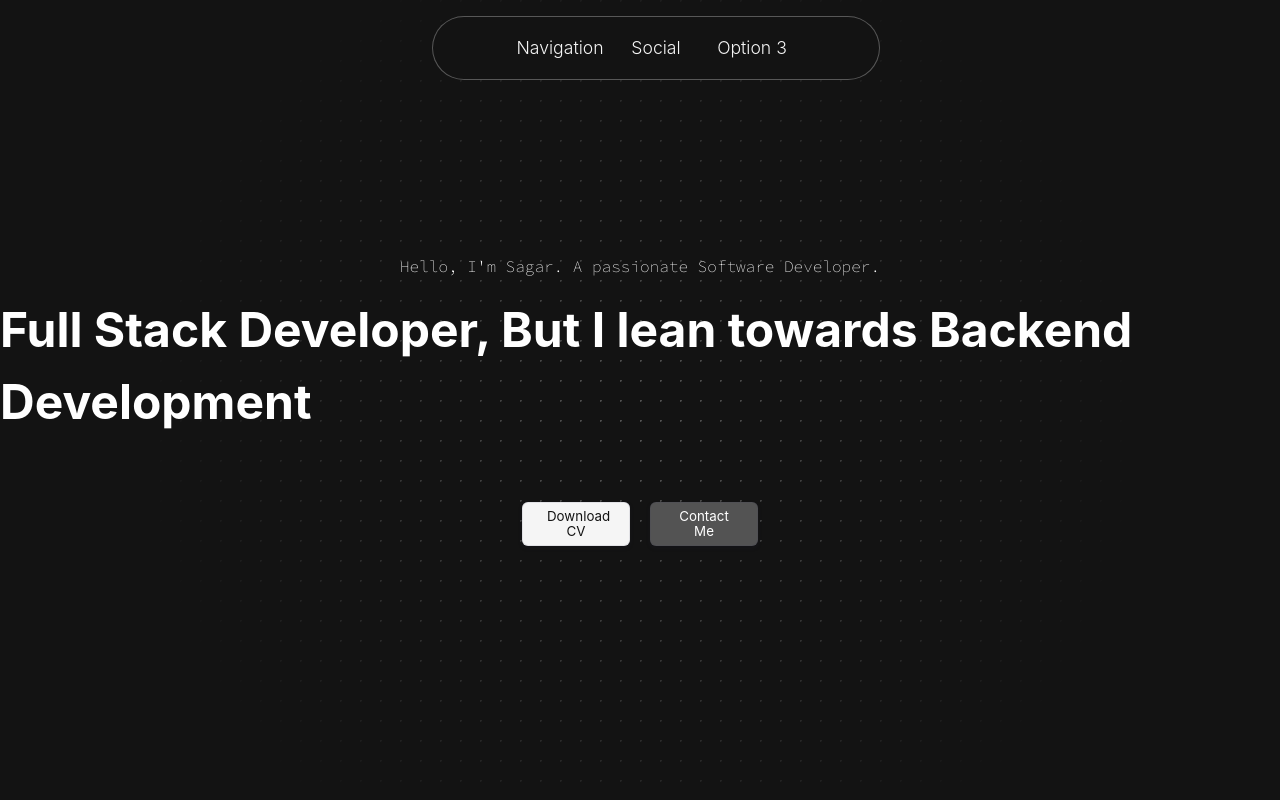
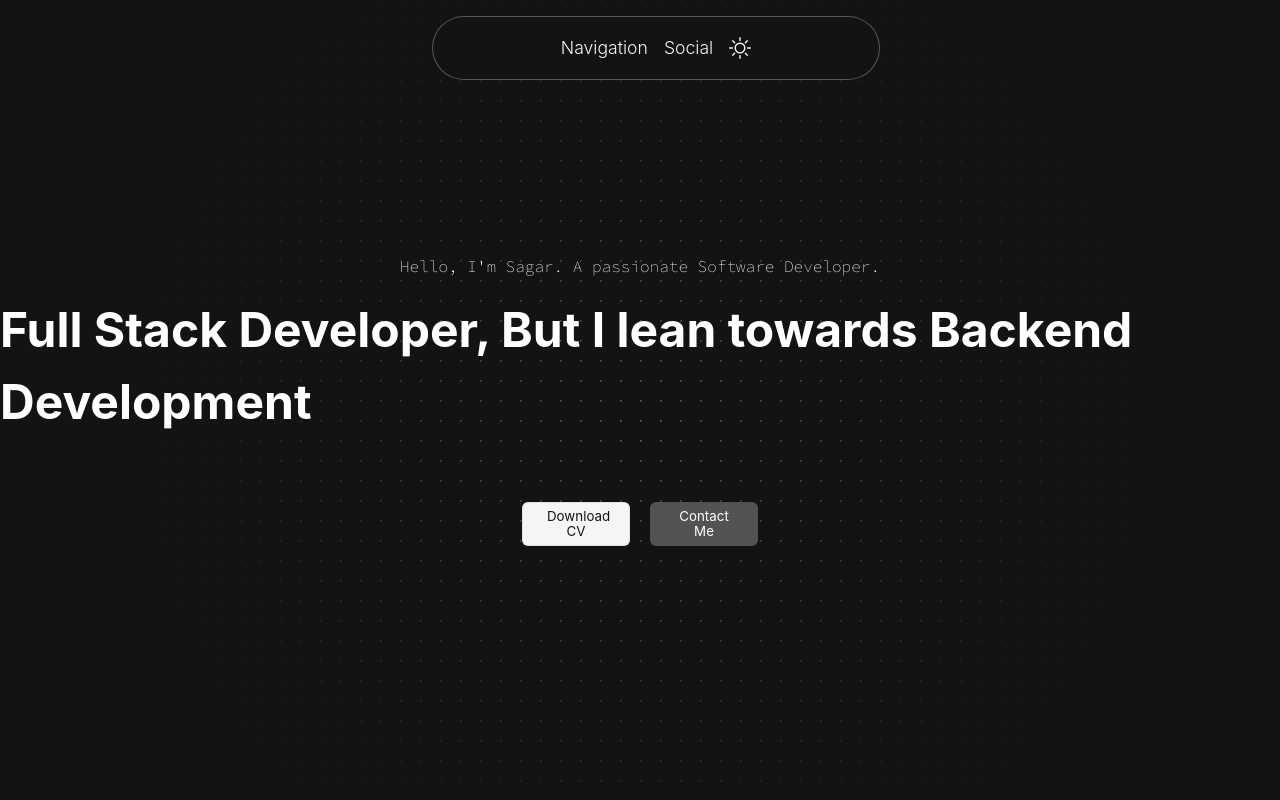
Before and after one commit to sdhone98/portfolio-v2, a React (Vite) app: page / in a window 1280 px wide. Shown: the top 800 px of the page. Built offline with nearby package versions, Linux system fonts and the light colour scheme.

Commit message:
NavBar update

```diff
--- a/src/App.css
+++ b/src/App.css
@@ -7,5 +7,5 @@
 
 body {
   background: rgb(19, 19, 19);
-  color: antiquewhite;
+  color: rgb(245, 245, 245);
 }
--- a/src/componets/NavBar/MenuOption.jsx
+++ b/src/componets/NavBar/MenuOption.jsx
@@ -6,20 +6,28 @@ const MenuOption = ({
   optionValues,
   parentState,
   setParentState,
+}) => {
+  const [isDarkMode, setDarkMode] = useState(true);
 
-}) => {
+  const toggleSwitchMode = (event) => {
+    console.log("EVENET ===> ", event.target.tagName.tolowerCase());
 
+    if (event.target.tagName.tolowerCase() == '')
+    setDarkMode((isDarkMode) => !isDarkMode);
+  };
 
+  useEffect(() => {
+    console.log("NAV OPTION CLICK ==> ", id, isDarkMode);
+  }, [isDarkMode]);
 
   const scrollToSection = (name, ref) => {
-    console.log("REF == > ", name, ref, " : ===== : ", ref.current);
     if (ref && ref.current) {
       ref.current.scrollIntoView({ behavior: "smooth", block: "start" });
     }
   };
 
   const switchTab = (name) => {
-    set
+    set;
     // switch (name) {
     //   case "Home":
     //     console.log("TAB ========> ", name);
@@ -58,13 +66,18 @@ const MenuOption = ({
     !parentState && setPopUpState(false);
   }, [parentState]);
 
-  const openInNewTab = (url) => {
+  // const openInNewTab = (url) => {
+  //   const newWindow = window.open(url, "_blank", "noopener,noreferrer");
+  //   if (newWindow) newWindow.opener = url;
+  // };
+
+  const openInNewTabNEW = (url) => {
     const newWindow = window.open(url, "_blank", "noopener,noreferrer");
     if (newWindow) newWindow.opener = null;
   };
 
   const subMenuCustomStyle = {
-    marginTop: "4.9rem",
+    marginTop: "2.5rem",
     padding: " .5rem",
     position: "absolute",
     zIndex: "99",
@@ -90,11 +103,13 @@ const MenuOption = ({
 
   return (
     <div
+      id={id}
       className="menu-option"
       onMouseEnter={handleMouseEnter}
       onMouseLeave={handleMouseLeave}
+      onClick={() => toggleSwitchMode(event)}
     >
-      {
+      {/* {
         <label
           style={{
             color: "rgb(245,245,245)",
@@ -104,14 +119,15 @@ const MenuOption = ({
         >
           {optionName}
         </label>
-      }
+      } */}
+      {optionName}
       {popUpState && optionValues.length ? (
         <div className="sub-menu" style={subMenuCustomStyle}>
           {optionValues.map((subOption, index) => (
             <div
               key={index}
               className="sub-menu-option"
-              onClick={() => scrollToSection(subOption.name,event)}
+              onClick={() => openInNewTabNEW(optionValues.url)}
               style={{
                 width: "100%",
                 margin: "2px",
--- a/src/componets/NavBar/MenuOption.scss
+++ b/src/componets/NavBar/MenuOption.scss
@@ -1,11 +1,13 @@
 .menu-option {
-  width: 5rem;
+  width: fit-content;
   display: flex;
   flex-direction: column;
   align-items: center;
   margin: 0.5rem;
   font-size: 1.1rem;
   font-weight: 300;
+  padding: 2.5rem 0;
+
 
   label:hover {
     cursor: pointer;
@@ -22,3 +24,10 @@
     }
   }
 }
+
+.menu-option:hover {
+  // background: red;
+  path {
+    fill: blue;
+  }
+}
--- a/src/componets/NavBar/NavBar.jsx
+++ b/src/componets/NavBar/NavBar.jsx
@@ -1,9 +1,10 @@
 import React, { useState, useRef } from "react";
 import "./NavBar.scss";
 import MenuOption from "./MenuOption";
-const NavBar = ({ homeRef, contactRef, projectRef, experienceRef}) => {
+const NavBar = ({ homeRef, contactRef, projectRef, experienceRef }) => {
+  const [parentState, setParentState] = useState(false);
 
-  const [parentState, setParentState] = useState(false);
+  const svgStrokeColor = "rgb(245,245,245)"
 
   const data = [
     {
@@ -42,13 +43,13 @@ const NavBar = ({ homeRef, contactRef, projectRef, experienceRef}) => {
               xmlns="http://www.w3.org/2000/svg"
               width="16"
               height="16"
-              fill="currentColor"
+              fill={svgStrokeColor}
               viewBox="0 0 16 16"
             >
               <path d="M8 0C3.58 0 0 3.58 0 8c0 3.54 2.29 6.53 5.47 7.59.4.07.55-.17.55-.38 0-.19-.01-.82-.01-1.49-2.01.37-2.53-.49-2.69-.94-.09-.23-.48-.94-.82-1.13-.28-.15-.68-.52-.01-.53.63-.01 1.08.58 1.23.82.72 1.21 1.87.87 2.33.66.07-.52.28-.87.51-1.07-1.78-.2-3.64-.89-3.64-3.95 0-.87.31-1.59.82-2.15-.08-.2-.36-1.02.08-2.12 0 0 .67-.21 2.2.82.64-.18 1.32-.27 2-.27s1.36.09 2 .27c1.53-1.04 2.2-.82 2.2-.82.44 1.1.16 1.92.08 2.12.51.56.82 1.27.82 2.15 0 3.07-1.87 3.75-3.65 3.95.29.25.54.73.54 1.48 0 1.07-.01 1.93-.01 2.2 0 .21.15.46.55.38A8.01 8.01 0 0 0 16 8c0-4.42-3.58-8-8-8" />
             </svg>
           ),
-          url: "#",
+          url: "https://github.com/sdhone98",
         },
         {
           name: "Linkedin",
@@ -57,13 +58,13 @@ const NavBar = ({ homeRef, contactRef, projectRef, experienceRef}) => {
               xmlns="http://www.w3.org/2000/svg"
               width="16"
               height="16"
-              fill="currentColor"
+              fill={svgStrokeColor}
               viewBox="0 0 16 16"
             >
               <path d="M0 1.146C0 .513.526 0 1.175 0h13.65C15.474 0 16 .513 16 1.146v13.708c0 .633-.526 1.146-1.175 1.146H1.175C.526 16 0 15.487 0 14.854zm4.943 12.248V6.169H2.542v7.225zm-1.2-8.212c.837 0 1.358-.554 1.358-1.248-.015-.709-.52-1.248-1.342-1.248S2.4 3.226 2.4 3.934c0 .694.521 1.248 1.327 1.248zm4.908 8.212V9.359c0-.216.016-.432.08-.586.173-.431.568-.878 1.232-.878.869 0 1.216.662 1.216 1.634v3.865h2.401V9.25c0-2.22-1.184-3.252-2.764-3.252-1.274 0-1.845.7-2.165 1.193v.025h-.016l.016-.025V6.169h-2.4c.03.678 0 7.225 0 7.225z" />
             </svg>
           ),
-          url: "#",
+          url: "https://www.linkedin.com/in/sagar-dhone-817b2a190/",
         },
         {
           name: "Twitter",
@@ -72,33 +73,28 @@ const NavBar = ({ homeRef, contactRef, projectRef, experienceRef}) => {
               xmlns="http://www.w3.org/2000/svg"
               width="16"
               height="16"
-              fill="currentColor"
+              fill={svgStrokeColor}
               viewBox="0 0 16 16"
             >
               <path d="M12.6.75h2.454l-5.36 6.142L16 15.25h-4.937l-3.867-5.07-4.425 5.07H.316l5.733-6.57L0 .75h5.063l3.495 4.633L12.601.75Zm-.86 13.028h1.36L4.323 2.145H2.865z" />
             </svg>
           ),
-          url: "#",
-        },
-        {
-          name: "Facebook",
-          svgCode: (
-            <svg
-              xmlns="http://www.w3.org/2000/svg"
-              width="16"
-              height="16"
-              fill="currentColor"
-              viewBox="0 0 16 16"
-            >
-              <path d="M16 8.049c0-4.446-3.582-8.05-8-8.05C3.58 0-.002 3.603-.002 8.05c0 4.017 2.926 7.347 6.75 7.951v-5.625h-2.03V8.05H6.75V6.275c0-2.017 1.195-3.131 3.022-3.131.876 0 1.791.157 1.791.157v1.98h-1.009c-.993 0-1.303.621-1.303 1.258v1.51h2.218l-.354 2.326H9.25V16c3.824-.604 6.75-3.934 6.75-7.951" />
-            </svg>
-          ),
-          url: "#",
+          url: "https://twitter.com/sdhone98",
         },
       ],
     },
     {
-      name: "Option 3",
+      name: (
+        <svg
+          xmlns="http://www.w3.org/2000/svg"
+          width="22"
+          height="22"
+          fill={svgStrokeColor}
+          viewBox="0 0 16 16"
+        >
+          <path d="M8 11a3 3 0 1 1 0-6 3 3 0 0 1 0 6m0 1a4 4 0 1 0 0-8 4 4 0 0 0 0 8M8 0a.5.5 0 0 1 .5.5v2a.5.5 0 0 1-1 0v-2A.5.5 0 0 1 8 0m0 13a.5.5 0 0 1 .5.5v2a.5.5 0 0 1-1 0v-2A.5.5 0 0 1 8 13m8-5a.5.5 0 0 1-.5.5h-2a.5.5 0 0 1 0-1h2a.5.5 0 0 1 .5.5M3 8a.5.5 0 0 1-.5.5h-2a.5.5 0 0 1 0-1h2A.5.5 0 0 1 3 8m10.657-5.657a.5.5 0 0 1 0 .707l-1.414 1.415a.5.5 0 1 1-.707-.708l1.414-1.414a.5.5 0 0 1 .707 0m-9.193 9.193a.5.5 0 0 1 0 .707L3.05 13.657a.5.5 0 0 1-.707-.707l1.414-1.414a.5.5 0 0 1 .707 0m9.193 2.121a.5.5 0 0 1-.707 0l-1.414-1.414a.5.5 0 0 1 .707-.707l1.414 1.414a.5.5 0 0 1 0 .707M4.464 4.465a.5.5 0 0 1-.707 0L2.343 3.05a.5.5 0 1 1 .707-.707l1.414 1.414a.5.5 0 0 1 0 .708" />
+        </svg>
+      ),
       values: [],
     },
   ];
--- a/src/componets/Project/Project.jsx
+++ b/src/componets/Project/Project.jsx
@@ -1,18 +1,21 @@
 import "./Project.scss";
-import Data from "../../resources/information.json"
+import Data from "../../resources/information.json";
 import Card from "./Card";
 const Project = () => {
-
-
-  Data.projects.map((i) =>   console.log("DATA == > ", i))
-
   return (
     <div className="project-main">
       <p>Browse My Recent</p>
       <h2>Project</h2>
 
       <div className="project-container">
-      {Data.projects.map((project) => <Card projectName={project.name} projectUrl={project.url} tectStack={project.techStack.join(' ')} projectImageName={project.imageBackground}/>)}
+        {Data.projects.map((project) => (
+          <Card
+            projectName={project.name}
+            projectUrl={project.url}
+            tectStack={project.techStack.join(" ")}
+            projectImageName={project.imageBackground}
+          />
+        ))}
 
         {/* <Card projectName="Task 1" projectUrl="#" tectStack="Option 1 Option 2 Option 3"/>
         <Card projectName="Task 1" projectUrl="#" tectStack="Option 1 Option 2 Option 3"/>
```
